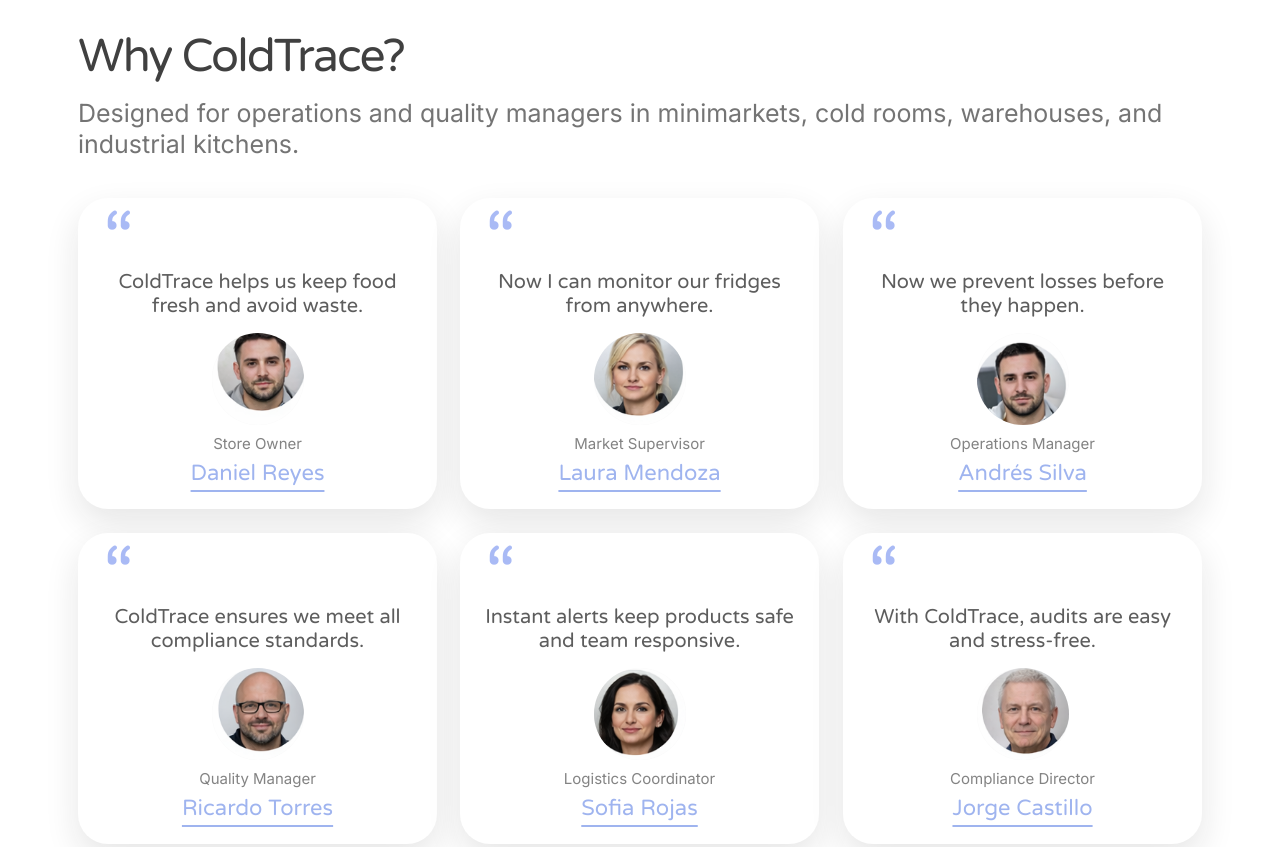
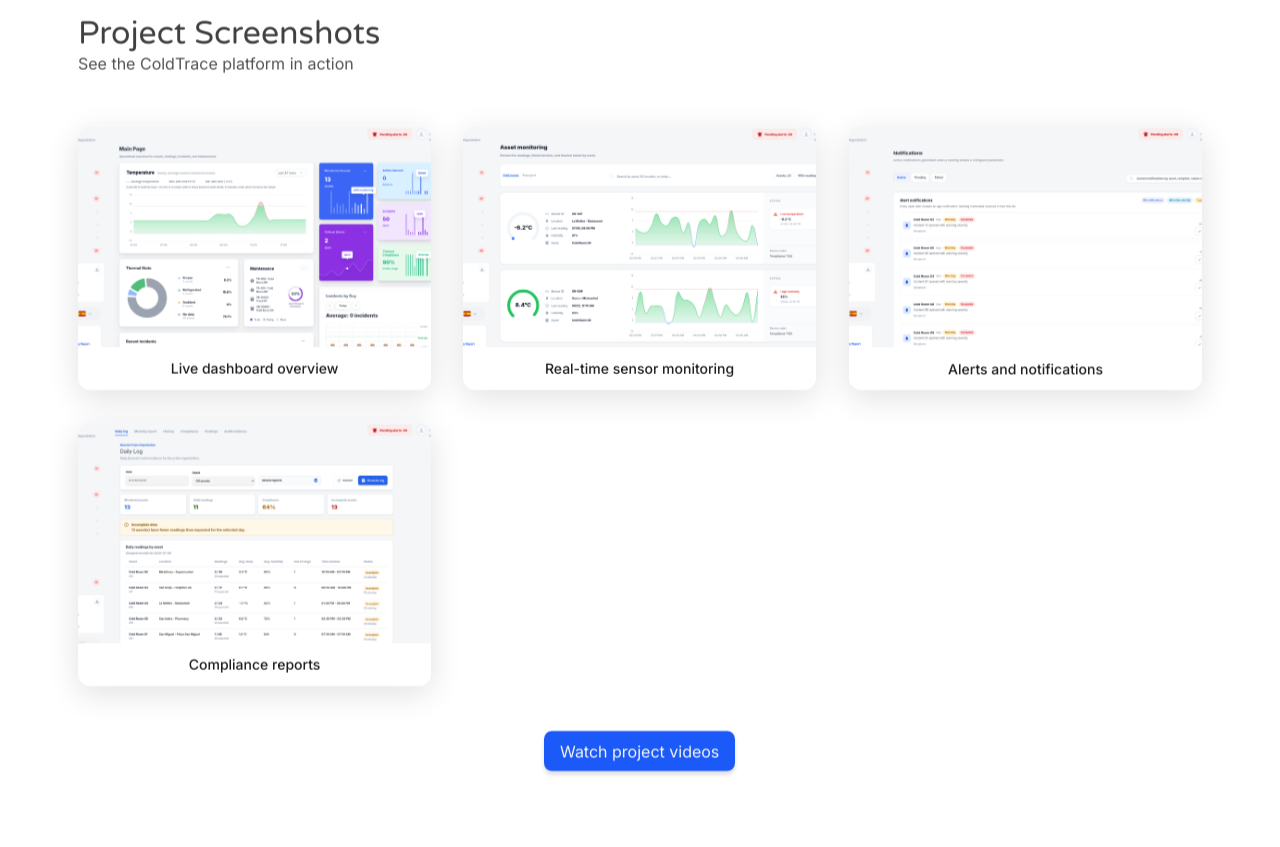
Before and after one commit to AplicacionesWeb-Grupo-2/landing-page, a website: page index.html in a window 1280 px wide. Shown: the part 5580-6427 px from the top of the page. Drawn offline with Linux system fonts and the light colour scheme.

Commit message:
feat: Update links to frontend services & screeshots

```diff
--- a/assets/locales/en-US.json
+++ b/assets/locales/en-US.json
@@ -116,6 +116,17 @@
         "three": "Prioritize interventions where they are most needed."
       },
       "cta": "View multi-site"
+    }
+  },
+  "screenshots": {
+    "title": "Project Screenshots",
+    "subtitle": "See the ColdTrace platform in action",
+    "cta": "Watch project videos",
+    "items": {
+      "dashboard": "Live dashboard overview",
+      "monitoring": "Real-time sensor monitoring",
+      "alerts": "Alerts and notifications",
+      "reports": "Compliance reports"
     }
   },
   "why": {
--- /dev/null
+++ b/assets/styles/components/screenshots.css
@@ -0,0 +1,50 @@
+.screenshots-section {
+  padding-top: clamp(68px, 5.5vw, 96px);
+  padding-bottom: clamp(76px, 6vw, 108px);
+}
+
+.screenshots-section .section-header {
+  margin-bottom: clamp(40px, 4vw, 64px);
+}
+
+.screenshots-grid {
+  display: grid;
+  grid-template-columns: repeat(auto-fit, minmax(min(100%, 280px), 1fr));
+  gap: clamp(20px, 2.5vw, 32px);
+}
+
+.screenshot-card {
+  margin: 0;
+  border-radius: var(--radius-lg);
+  overflow: hidden;
+  box-shadow: 0 8px 32px rgba(0, 0, 0, 0.12);
+  background: var(--color-surface);
+  transition: transform 0.3s ease, box-shadow 0.3s ease;
+}
+
+.screenshot-card:hover {
+  transform: translateY(-4px);
+  box-shadow: 0 12px 40px rgba(0, 0, 0, 0.18);
+}
+
+.screenshot-card img {
+  display: block;
+  width: 100%;
+  height: auto;
+  aspect-ratio: 16 / 10;
+  object-fit: cover;
+}
+
+.screenshot-card figcaption {
+  padding: var(--spacing-300) var(--spacing-400);
+  font-size: var(--font-size-14);
+  font-weight: var(--font-weight-medium);
+  color: var(--color-text-default);
+  text-align: center;
+}
+
+.screenshots-cta {
+  display: flex;
+  justify-content: center;
+  margin-top: clamp(32px, 3.5vw, 48px);
+}
--- a/index.html
+++ b/index.html
@@ -20,6 +20,7 @@
   <link rel="stylesheet" href="assets/styles/components/why.css">
   <link rel="stylesheet" href="assets/styles/components/pricing.css">
   <link rel="stylesheet" href="assets/styles/components/signup.css">
+  <link rel="stylesheet" href="assets/styles/components/screenshots.css">
   <link rel="stylesheet" href="assets/styles/components/videos.css">
   <link rel="stylesheet" href="assets/styles/components/footer.css">
   <link rel="stylesheet" href="assets/styles/responsive.css">
@@ -524,6 +525,34 @@
       </div>
     </section>
 
+    <section id="screenshots" class="screenshots-section" aria-labelledby="screenshots-title" data-section-owner="feature/showcase-why">
+      <header class="section-header" data-reveal>
+        <h2 id="screenshots-title" data-i18n="screenshots.title">Project Screenshots</h2>
+        <p class="section-header__lead" data-i18n="screenshots.subtitle">See the ColdTrace platform in action</p>
+      </header>
+      <div class="screenshots-grid">
+        <figure class="screenshot-card" data-reveal style="--reveal-delay: 0ms">
+          <img src="assets/images/screenshots/dashboard.png" alt="ColdTrace dashboard overview" loading="lazy" decoding="async">
+          <figcaption data-i18n="screenshots.items.dashboard">Live dashboard overview</figcaption>
+        </figure>
+        <figure class="screenshot-card" data-reveal style="--reveal-delay: 100ms">
+          <img src="assets/images/screenshots/monitoring.png" alt="ColdTrace real-time monitoring" loading="lazy" decoding="async">
+          <figcaption data-i18n="screenshots.items.monitoring">Real-time sensor monitoring</figcaption>
+        </figure>
+        <figure class="screenshot-card" data-reveal style="--reveal-delay: 200ms">
+          <img src="assets/images/screenshots/alerts.png" alt="ColdTrace alerts panel" loading="lazy" decoding="async">
+          <figcaption data-i18n="screenshots.items.alerts">Alerts and notifications</figcaption>
+        </figure>
+        <figure class="screenshot-card" data-reveal style="--reveal-delay: 300ms">
+          <img src="assets/images/screenshots/reports.png" alt="ColdTrace compliance reports" loading="lazy" decoding="async">
+          <figcaption data-i18n="screenshots.items.reports">Compliance reports</figcaption>
+        </figure>
+      </div>
+      <div class="screenshots-cta" data-reveal>
+        <a href="#videos" class="btn btn--primary" data-i18n="screenshots.cta">Watch project videos</a>
+      </div>
+    </section>
+
     <section id="why" class="why-section" aria-labelledby="why-title" data-section-owner="feature/showcase-why">
       <header class="why-section__header">
         <h2 id="why-title" data-i18n="why.title">Why ColdTrace?</h2>
```
Also changed, not shown: assets/locales/es-419.json (+11 -0 lines), assets/images/screenshots/alerts.png (added), assets/images/screenshots/dashboard.png (added), assets/images/screenshots/monitoring.png (added), assets/images/screenshots/reports.png (added).
